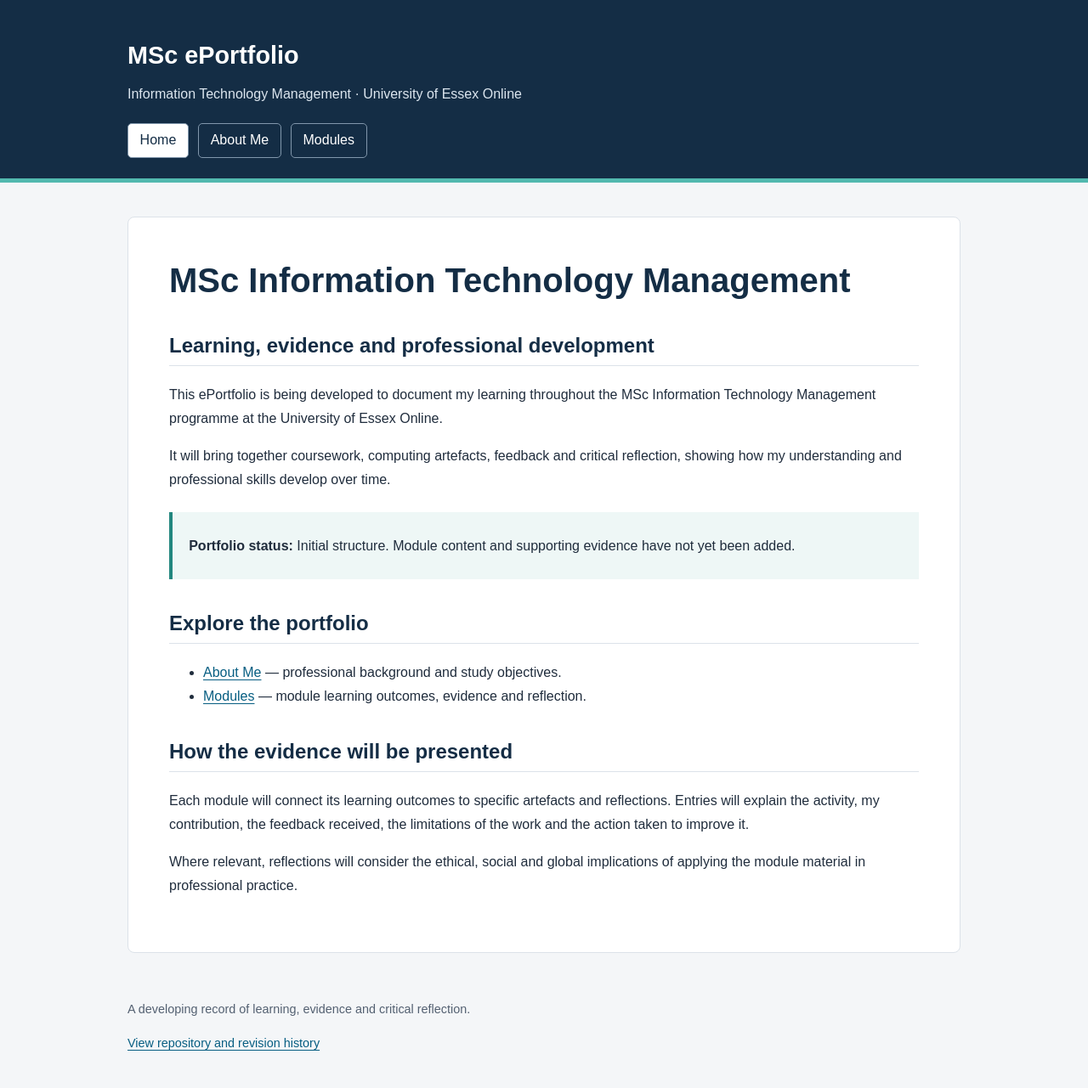
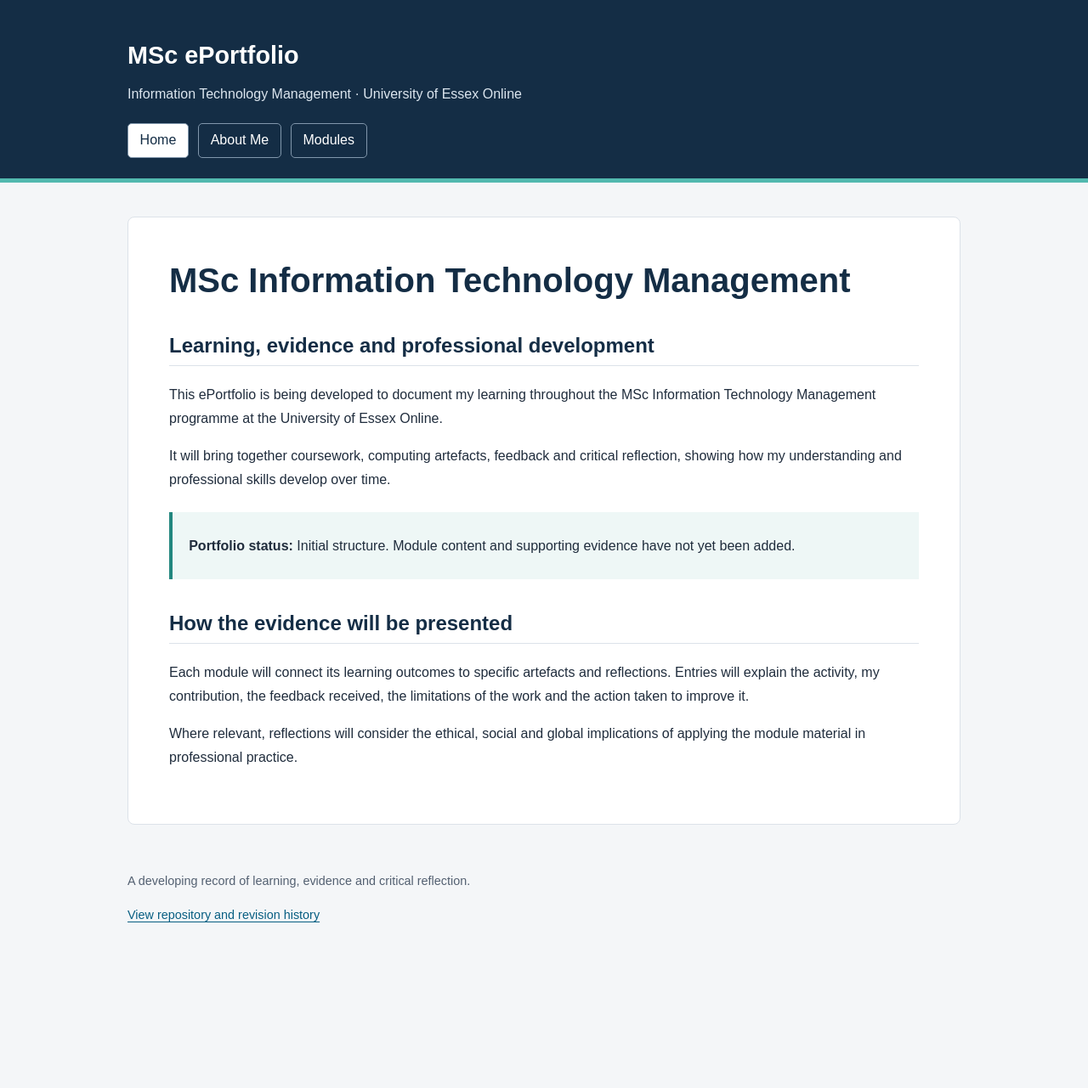
Before and after one commit to ce26229/msc-eportfolio, a Jekyll site: the page built from index.md, in a window 1280 px wide. Shown: the whole page at 85% size. Built offline with Jekyll 4.4.1, drawn with Linux system fonts in a browser that asks for light colours; after the commit the page ends 1130 px from its top, so only the background shows below that.

Commit message:
Remove Explore the portfolio section from home page

```diff
--- a/index.md
+++ b/index.md
@@ -11,11 +11,6 @@ It will bring together coursework, computing artefacts, feedback and critical re
 
 > **Portfolio status:** Initial structure. Module content and supporting evidence have not yet been added.
 
-## Explore the portfolio
-
-- [About Me]({{ '/about/' | relative_url }}) — professional background and study objectives.
-- [Modules]({{ '/modules/' | relative_url }}) — module learning outcomes, evidence and reflection.
-
 ## How the evidence will be presented
 
 Each module will connect its learning outcomes to specific artefacts and reflections. Entries will explain the activity, my contribution, the feedback received, the limitations of the work and the action taken to improve it.
```
